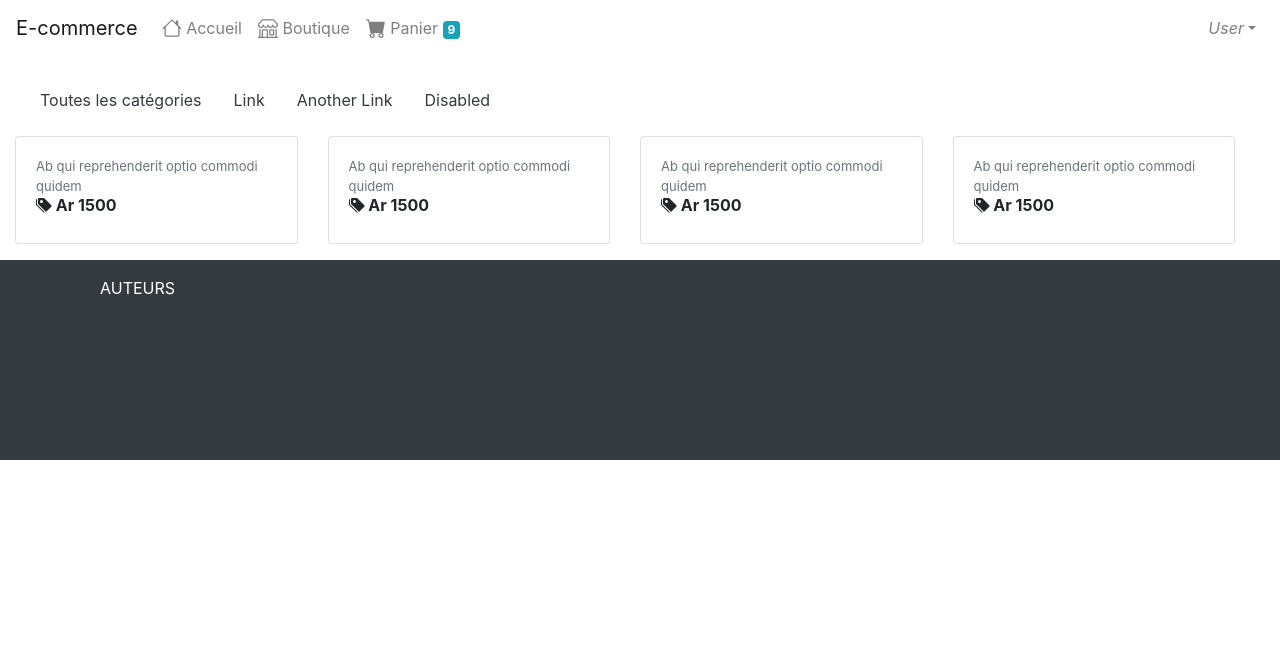
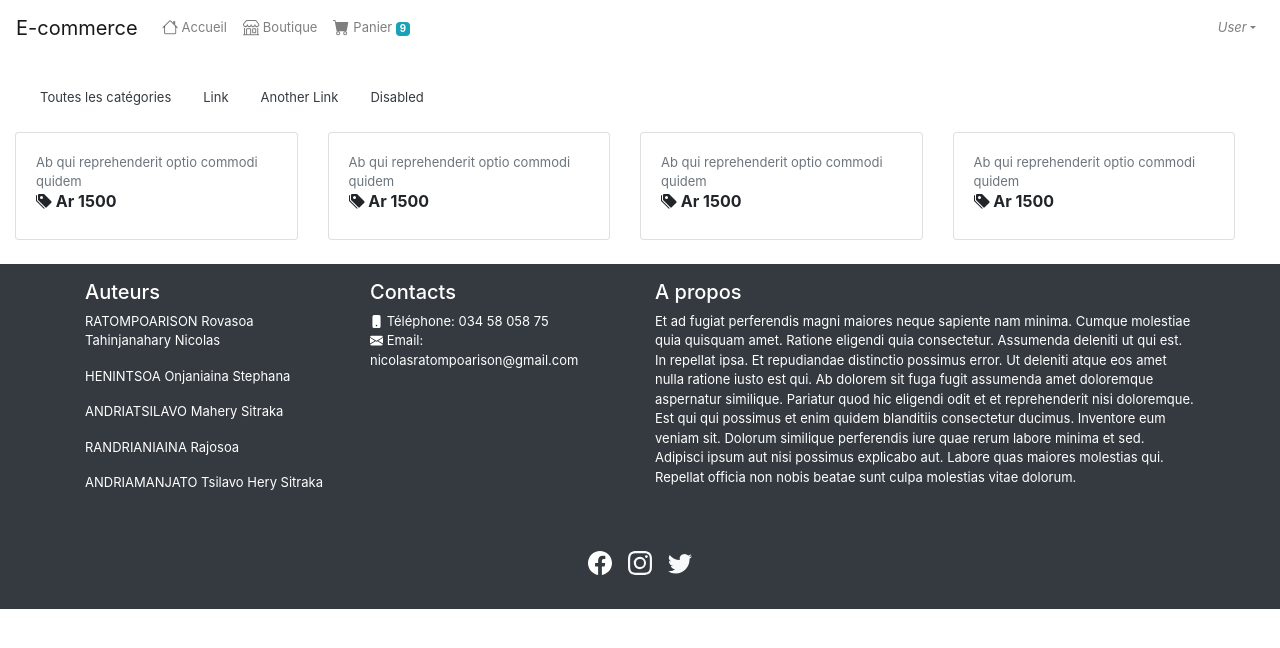
Before and after one commit to kaiser-coder/simple-vuejs-demo, a Vue app: page /#/ in a window 1280 px wide. Shown: the top 648 px of the page. Built offline with nearby package versions, Linux system fonts and the light colour scheme.

Commit message:
Redesign footer

```diff
--- a/src/components/products/Card.vue
+++ b/src/components/products/Card.vue
@@ -1,5 +1,5 @@
 <template>
-  <div class="col-3">
+  <div class="col-lg-3 col-sm-12 pb-2">
     <b-card
       id="product-card"
       :img-src="product.image"
--- a/src/views/Layout/MainLayout.vue
+++ b/src/views/Layout/MainLayout.vue
@@ -52,10 +52,63 @@
 
     <footer class="pt-3 pb-3 bg-dark text-white">
       <div class="container">
-        <div class="col-6">
-          AUTEURS
+        <div class="row">
+          <div class="col-lg-3 col-sm-12 pb-2">
+            <h5>Auteurs</h5>
+            <ul class="list-unstyled">
+              <li v-for="(author, index) in authors" :key="index" class="pb-3">
+                {{ author }}
+              </li>
+            </ul>
+          </div>
+          <div class="col-lg-3 col-sm-12 pb-2">
+            <h5>Contacts</h5>
+            <ul class="list-unstyled">
+              <li>
+                <b-icon icon="phone-fill" font-scale="1"></b-icon>
+                Téléphone: {{ contacts.phone }}
+              </li>
+              <li>
+                <b-icon icon="envelope-fill" font-scale="1"></b-icon>
+                Email: {{ contacts.email }}
+              </li>
+            </ul>
+          </div>
+          <div class="col-lg-6 col-sm-12 pb-2">
+            <h5>A propos</h5>
+            <p>
+              Et ad fugiat perferendis magni maiores neque sapiente nam minima.
+              Cumque molestiae quia quisquam amet. Ratione eligendi quia
+              consectetur. Assumenda deleniti ut qui est. In repellat ipsa. Et
+              repudiandae distinctio possimus error. Ut deleniti atque eos amet
+              nulla ratione iusto est qui. Ab dolorem sit fuga fugit assumenda
+              amet doloremque aspernatur similique. Pariatur quod hic eligendi
+              odit et et reprehenderit nisi doloremque. Est qui qui possimus et
+              enim quidem blanditiis consectetur ducimus. Inventore eum veniam
+              sit. Dolorum similique perferendis iure quae rerum labore minima
+              et sed. Adipisci ipsum aut nisi possimus explicabo aut. Labore
+              quas maiores molestias qui. Repellat officia non nobis beatae sunt
+              culpa molestias vitae dolorum.
+            </p>
+          </div>
         </div>
-        <div class="col-6"></div>
+        <b-row>
+          <b-col lg="12" class="text-center">
+            <div style="font-size: 2.5rem;">
+              <b-icon icon="facebook" class="rounded-circle p-2"></b-icon>
+              <b-icon
+                icon="instagram"
+                class="rounded-circle p-2"
+                variant="light"
+              ></b-icon>
+              <b-icon
+                icon="twitter"
+                class="rounded-circle p-2"
+                variant="light"
+              ></b-icon>
+            </div>
+          </b-col>
+        </b-row>
       </div>
     </footer>
   </div>
@@ -64,6 +117,21 @@
 <script>
 export default {
   name: "main-layout",
+  data() {
+    return {
+      authors: [
+        "RATOMPOARISON Rovasoa Tahinjanahary Nicolas",
+        "HENINTSOA Onjaniaina Stephana",
+        "ANDRIATSILAVO Mahery Sitraka",
+        "RANDRIANIAINA Rajosoa",
+        "ANDRIAMANJATO Tsilavo Hery Sitraka",
+      ],
+      contacts: {
+        phone: "034 58 058 75",
+        email: "nicolasratompoarison@gmail.com",
+      },
+    };
+  },
 };
 </script>
 
@@ -71,4 +139,7 @@ export default {
 footer {
   min-height: 200px;
 }
+li {
+  font-size: 13px;
+}
 </style>
```
